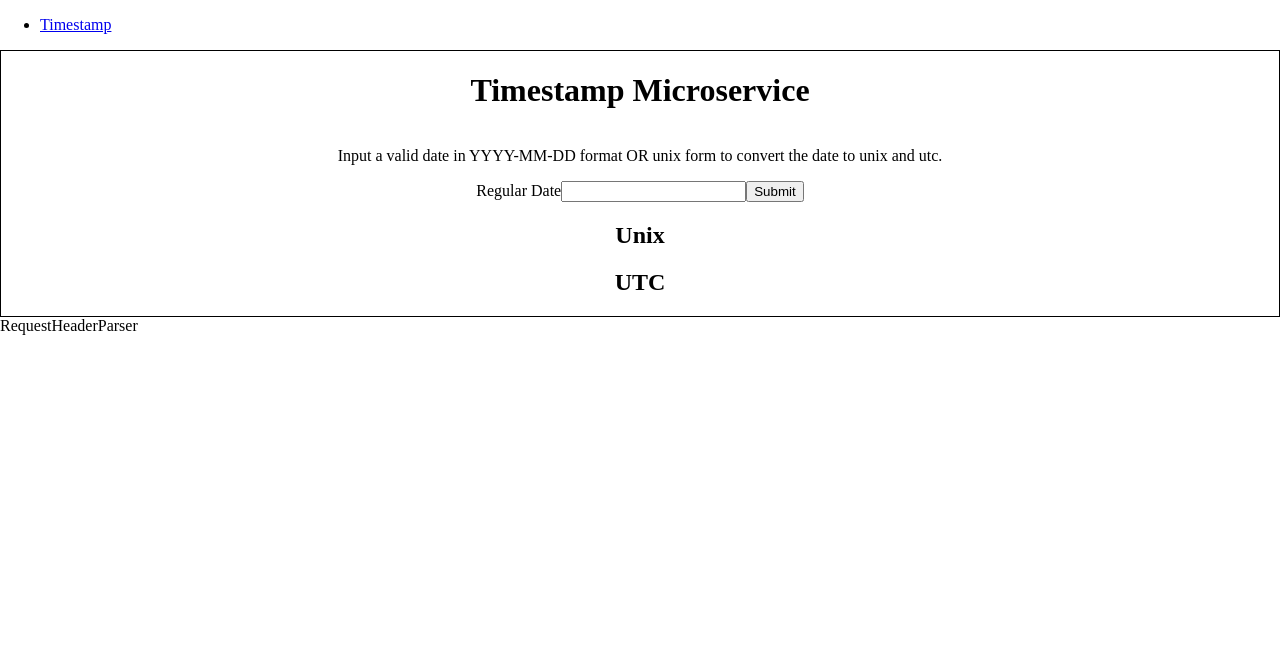
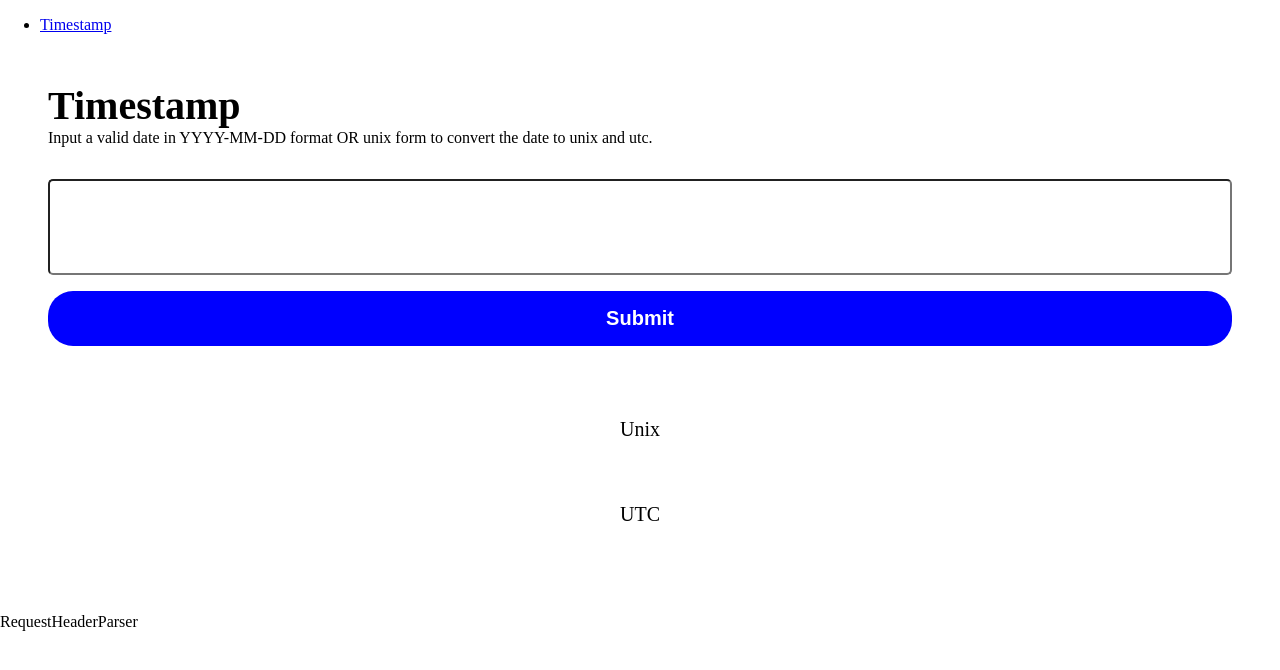
Before and after one commit to czcarrizales/microservice-showcase, a React (Vite) app in the folder microservice-showcase/: page / in a window 1280 px wide. Shown: the top 670 px of the page. Built offline with nearby package versions, Linux system fonts and the light colour scheme.

Commit message:
timestamp component and css

```diff
--- a/microservice-showcase/src/Timestamp.css
+++ b/microservice-showcase/src/Timestamp.css
@@ -1,8 +1,62 @@
 #timestamp-container {
     display: flex;
     flex-direction: column;
+    justify-content: center;
+    margin: 3rem;
+}
+
+#timestamp-container h2 {
+    font-size: 40px;
+    font-weight: bold;
+    margin: 0;
+}
+
+#timestamp-container p {
+    font-size: 16px;
+    margin: 0;
+    margin-bottom: 2rem;
+}
+
+#timestamp-form {
+    display: flex;
+    flex-direction: column;
+}
+
+#timestamp-input {
+    padding: 2rem 0;
+    border-radius: 5px;
+    text-align: center;
+    font-size: 1.5rem;
+}
+
+#timestamp-submit {
+    padding: 1rem;
+    border-radius: 25px;
+    border: none;
+    color: white;
+    background-color: blue;
+    font-size: 20px;
+    font-weight: bold;
+    margin-top: 1rem;
+}
+
+#timestamp-parse {
+    display: flex;
+    flex-direction: column;
+    justify-content: center;
     align-items: center;
-    justify-content: center;
+    margin-top: 3rem;
+}
+
+#timestamp-parse h2 {
+    font-size: 20px;
+    font-weight: 400;
+    margin-top: 1.5rem;
+}
+
+#timestamp-parse p {
+    font-size: 20px;
+    font-weight: bold;
     text-align: center;
-    border: 1px solid black;
+    margin-top: .4rem;
 }
--- a/microservice-showcase/src/Timestamp.tsx
+++ b/microservice-showcase/src/Timestamp.tsx
@@ -21,18 +21,17 @@ const Timestamp = () => {
     }
   return (
     <div id='timestamp-container'>
-        <h1>Timestamp Microservice</h1>
+        <h2>Timestamp</h2>
         <p>Input a valid date in YYYY-MM-DD format OR unix form to convert the date to unix and utc.</p>
-    <form onSubmit={postRequest} method="post">
-        <label>Regular Date</label>
-        <input type="text" value={date} onChange={handleInput} />
-        <input type="submit" />
+    <form onSubmit={postRequest} method="post" id='timestamp-form'>
+        <input id='timestamp-input' type="text" value={date} onChange={handleInput} />
+        <input id='timestamp-submit' type="submit" />
     </form>
-    <div>
+    <div id='timestamp-parse'>
         <h2>Unix</h2>
-        {unix}
+        <p>{unix}</p>
         <h2>UTC</h2>
-        {utc}
+        <p>{utc}</p>
     </div>
     </div>
   )
```
